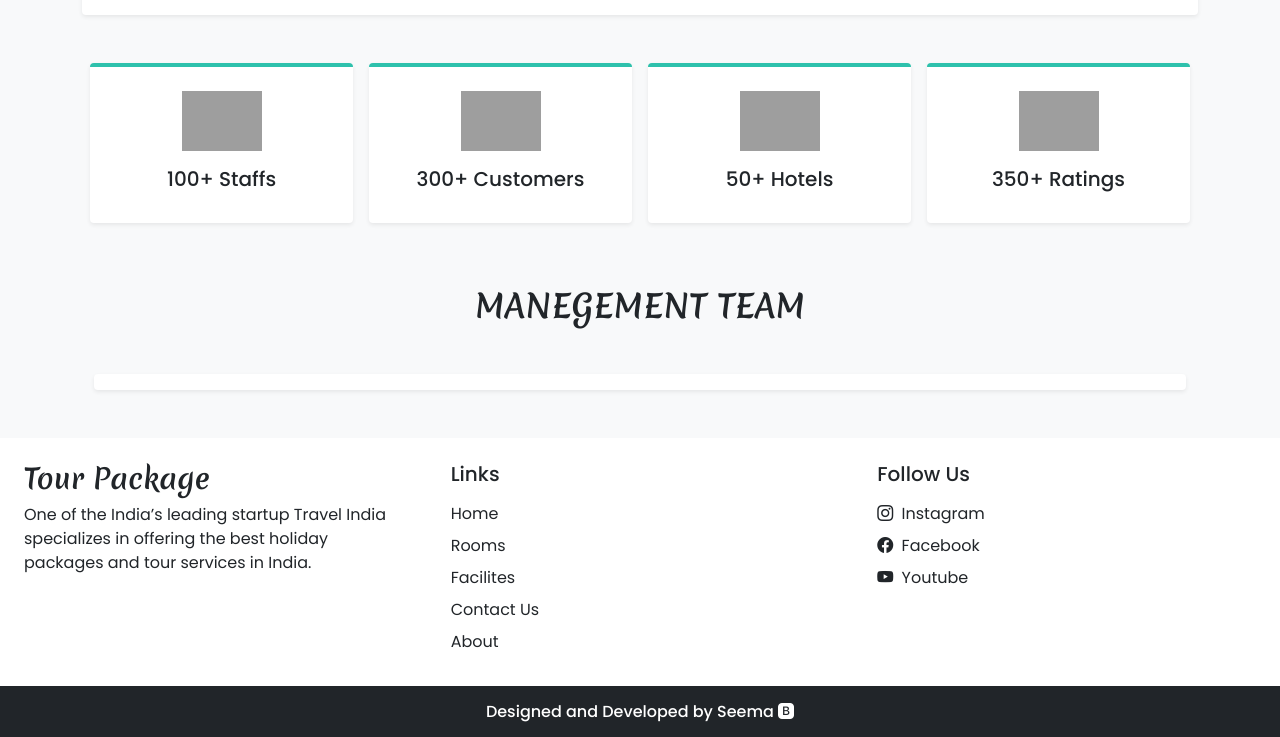
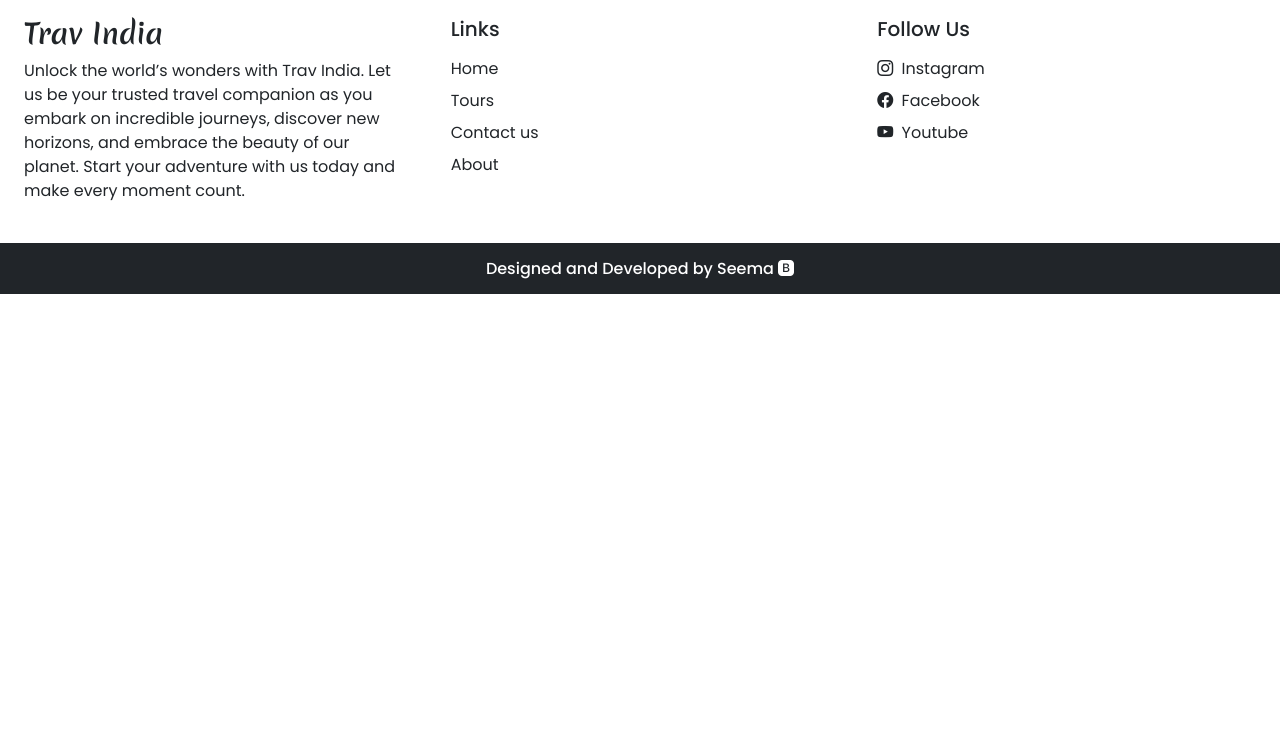
Before and after one commit to Seema-24/tourist-1, a PHP site: page /about.php in a window 1280 px wide. Shown: the part 590-1327 px from the top of the page. After the commit the page ends 884 px from the top, so only its background shows below. Run offline with PHP 8.4, Linux system fonts and the light colour scheme; grey boxes are pictures that could not be loaded.

Commit message:
basic changes in index and update data in about

```diff
--- a/about.php
+++ b/about.php
@@ -11,28 +11,6 @@
         .border-color-custom {
             border-color: var(--teal) !important;
         }
-
-        .swiper {
-            width: 100%;
-            height: 100%;
-        }
-
-        .swiper-slide {
-            user-select: none;
-            text-align: center;
-            font-size: 18px;
-            background: #fff;
-            display: flex;
-            justify-content: center;
-            align-items: center;
-        }
-
-        .swiper-slide img {
-            display: block;
-            width: 100%;
-            height: 450px;
-            object-fit: cover;
-        }
     </style>
 </head>
 
@@ -44,93 +22,43 @@
     <div class="my-4 text-center">
         <h4 class="h-font fw-bold fs-2">ABOUT US</h4>
         <div class="h-line bg-dark"></div>
-        <p class="mt-3">Lorem ipsum dolor, sit amet consectetur adipisicing elit. Magnam numquam illum deserunt?<br> In error blanditiis voluptatum nesciunt, neque consectetur maiores.</p>
-    </div>
-
-    <div class="container my-5 px-4">
-        <div class="row bg-white align-items-center justify-content-center rounded shadow-sm py-3">
-            <div class="col-lg-6 col-md-5 order-lg-1 order-md-1 order-2">
-                <h3 class="mt-lg-0 mt-md-0 mt-4">Lorem ipsum dolor sit amet</h3>
-                <p>Lorem ipsum dolor sit amet consectetur adipisicing elit. Dolor eligendi quod consectetur praesentium rem odit, asperiores aliquam consequuntur veniam dolorum quis soluta deleniti dolores totam illum natus quos fuga, facilis corrupti voluptate! Earum totam, placeat dolores vitae tempore ut temporibus.</p>
-            </div>
-            <div class="col-lg-5 col-md-5 order-lg-2 order-md-2 order-1">
-                <img src="./images/about/IMG_20230829_12132.jpg" class="h-100 w-100 rounded">
-            </div>
-        </div>
+        <p class="mt-3">Trav India is one platform to provide their customers to a new experience of hassle-free tours and arrangement.<br>
+            We’re truely dedicated to make your travel experience as much simple and fun as possible! <br><br>
+            Bringing you a modern, comfortable, and connected travel experience is one of our highest priorities <br>
+            and that’s why we continuously try to improve your experience when you book anything with us.<br> <br>
+            Trav India have tie-ups with travel agent across all over India and together we provide a good service to our customers.<br>
+            We really appreciate and welcome any of suggstions you might have for us, so feel free drop us line anytime.
+        </p>
     </div>
     <div class="container px-4">
         <div class="row">
-            <div class="col-lg-3 col-md-6 px-2 mb-3">
+        <div class="col-lg-3 col-md-6 px-2 mb-3">
                 <div class="d-flex align-items-center flex-column justify-content-between bg-white rounded border-color-custom border-top border-4 shadow-sm p-4">
-                    <img src="./images/about/staff.svg" width="80px">
-                    <h5 class="mt-3">100+ Staffs</h5>
+                    <img src="./images/about/tour.jpg" width="95px">
+                    <h5 class="mt-3">30+ Tours</h5>
                 </div>
             </div>
             <div class="col-lg-3 col-md-6 px-2 mb-3">
                 <div class="d-flex align-items-center flex-column justify-content-between bg-white rounded border-color-custom border-top border-4 shadow-sm p-4">
                     <img src="./images/about/customers.svg" width="80px">
-                    <h5 class="mt-3">300+ Customers</h5>
+                    <h5 class="mt-3">150+ Customers</h5>
                 </div>
             </div>
             <div class="col-lg-3 col-md-6 px-2 mb-3">
                 <div class="d-flex align-items-center flex-column justify-content-between bg-white rounded border-color-custom border-top border-4 shadow-sm p-4">
-                    <img src="./images/about/hotel.svg" width="80px">
-                    <h5 class="mt-3">50+ Hotels</h5>
+                    <img src="./images/about/staff.svg" width="80px">
+                    <h5 class="mt-3">25+ Staffs</h5>
                 </div>
             </div>
             <div class="col-lg-3 col-md-6 px-2 mb-3">
                 <div class="d-flex align-items-center flex-column justify-content-between bg-white rounded border-color-custom border-top border-4 shadow-sm p-4">
                     <img src="./images/about/rating.svg" width="80px">
-                    <h5 class="mt-3">350+ Ratings</h5>
+                    <h5 class="mt-3">100+ Ratings</h5>
                 </div>
             </div>
 
         </div>
     </div>
-
-    <h4 class="my-5 h-font fw-bold fs-2 text-center">MANEGEMENT TEAM</h4>
-    <div class="container px-4 mb-5   rounded">
-        <div class="text-center bg-white p-2 rounded shadow-sm">
-            <!-- Swiper -->
-            <div class="swiper mySwiper ">
-                <div class="swiper-wrapper">
-
-                </div>
-                <div class="swiper-pagination"></div>
-            </div>
-        </div>
-    </div>
-
-    <!-- our facilities end -->
-    <!-- Swiper JS -->
-    <script src="https://cdn.jsdelivr.net/npm/swiper@10/swiper-bundle.min.js"></script>
-    <!-- Initialize Swiper -->
-    <script>
-        var swiper = new Swiper(".mySwiper", {
-            slidesPerView: 4,
-            spaceBetween: 40,
-            freeMode: true,
-            pagination: {
-                el: ".swiper-pagination",
-                clickable: true,
-            },
-            breakpoints: {
-                320: {
-                    slidesPerView: 1,
-                },
-                640: {
-                    slidesPerView: 1,
-                },
-                768: {
-                    slidesPerView: 2,
-                },
-                1024: {
-                    slidesPerView: 3,
-                },
-            }
-        });
-    </script>
-
     <?php require("./inc/footer.php") ?>
 </body>
 
--- a/contact.php
+++ b/contact.php
@@ -38,13 +38,13 @@
                         xyz@gmail.com
                     </a>
                     <h4>Follow us</h4>
-                    <a href="#" class="d-inline-block text-dark me-2 fs-5">
+                    <a href="https://www.instagram.com" class="d-inline-block text-dark me-2 fs-5">
                         <i class="bi bi-instagram me-1"></i>
                     </a>
-                    <a href="#" class="d-inline-block text-dark me-2 fs-5">
+                    <a href="https://www.facebook.com" class="d-inline-block text-dark me-2 fs-5">
                         <i class="bi bi-facebook me-1"></i>
                     </a>
-                    <a href="#" class="d-inline-block text-dark fs-5">
+                    <a href="https://www.youtube.com" class="d-inline-block text-dark fs-5">
                         <i class="bi bi-youtube me-1"></i>
                     </a>
                 </div>
--- a/inc/footer.php
+++ b/inc/footer.php
@@ -1,28 +1,29 @@
 <div class="container-fluid bg-white mt-4">
     <div class="row">
         <div class="col-lg-4 p-4">
-            <h3 class="h-font fw-bold fs-3 mb-2">Tour Package</h3>
+            <h3 class="h-font fw-bold fs-3 mb-2">Trav India</h3>
             <p>
-                One of the India’s leading startup Travel India specializes in offering the best holiday packages and tour services in India.
+                Unlock the world’s wonders with Trav India. Let us be your trusted travel companion as you embark on
+                incredible journeys, discover new horizons, and embrace the beauty of our planet.
+                Start your adventure with us today and make every moment count.
             </p>
         </div>
         <div class="col-lg-4 p-4">
             <h5 class="mb-3">Links</h5>
-            <a href="#" class="d-inline-block mb-2 text-dark text-decoration-none">Home</a><br>
-            <a href="#" class="d-inline-block mb-2 text-dark text-decoration-none">Rooms</a><br>
-            <a href="#" class="d-inline-block mb-2 text-dark text-decoration-none">Facilites</a><br>
-            <a href="#" class="d-inline-block mb-2 text-dark text-decoration-none">Contact Us</a><br>
-            <a href="#" class="d-inline-block mb-2 text-dark text-decoration-none">About</a>
+            <a href="index.php" class="d-inline-block mb-2 text-dark text-decoration-none">Home</a><br>
+            <a href="tour.php" class="d-inline-block mb-2 text-dark text-decoration-none">Tours</a><br>
+            <a href="contact.php" class="d-inline-block mb-2 text-dark text-decoration-none">Contact us</a><br>
+            <a href="about.php" class="d-inline-block mb-2 text-dark text-decoration-none">About</a>
         </div>
         <div class="col-lg-4 p-4">
             <h5 class="mb-3">Follow Us</h5>
-            <a href="#" class="d-inline-block text-dark text-decoration-none mb-2">
+            <a href="https://www.instagram.com" class="d-inline-block text-dark text-decoration-none mb-2">
                 <i class="bi bi-instagram me-1"></i> Instagram
             </a><br>
-            <a href="#" class="d-inline-block text-dark text-decoration-none mb-2">
+            <a href="https://www.facebook.com" class="d-inline-block text-dark text-decoration-none mb-2">
                 <i class="bi bi-facebook me-1"></i> Facebook
             </a><br>
-            <a href="#" class="d-inline-block text-dark text-decoration-none">
+            <a href="https://www.youtube.com" class="d-inline-block text-dark text-decoration-none">
                 <i class="bi bi-youtube me-1"></i> Youtube
             </a><br>
         </div>
--- a/inc/header.php
+++ b/inc/header.php
@@ -1,6 +1,9 @@
 <nav class="navbar navbar-expand-lg navbar-light bg-white px-lg-3 py-lg-2 shadow-sm sticky-top">
     <div class="container-fluid">
-        <a class="navbar-brand me-5 fw-bold fs-3 h-font" href="index.php">Trav India</a>
+        <a class="navbar-brand me-5 fw-bold fs-3 h-font" href="index.php">
+            <img src="./images/india.jpg" width="40px">
+            Trav India
+        </a>
         <button class="navbar-toggler shadow-none" type="button" data-bs-toggle="collapse" data-bs-target="#navbarSupportedContent" aria-controls="navbarSupportedContent" aria-expanded="false" aria-label="Toggle navigation">
             <span class="navbar-toggler-icon"></span>
         </button>
@@ -10,7 +13,7 @@
                     <a class="nav-link active me-2" aria-current="page" href="index.php">Home</a>
                 </li>
                 <li class="nav-item">
-                    <a class="nav-link me-2" href="#">Package</a>
+                    <a class="nav-link me-2" href="tour.php">Tour Package</a>
                 </li>
                 <li class="nav-item">
                     <a class="nav-link me-2" href="contact.php">Contact us</a>
```
Also changed, not shown: index.php (+17 -5 lines), images/about/customers.svg (added), images/about/hotel.svg (added), images/about/rating.svg (added), images/about/staff.svg (added), images/about/tour.jpg (added), images/carousel/10.png (added), images/carousel/11.png (added), images/carousel/8.png (added), images/carousel/9.png (added), images/logo/india.jpg (added).
